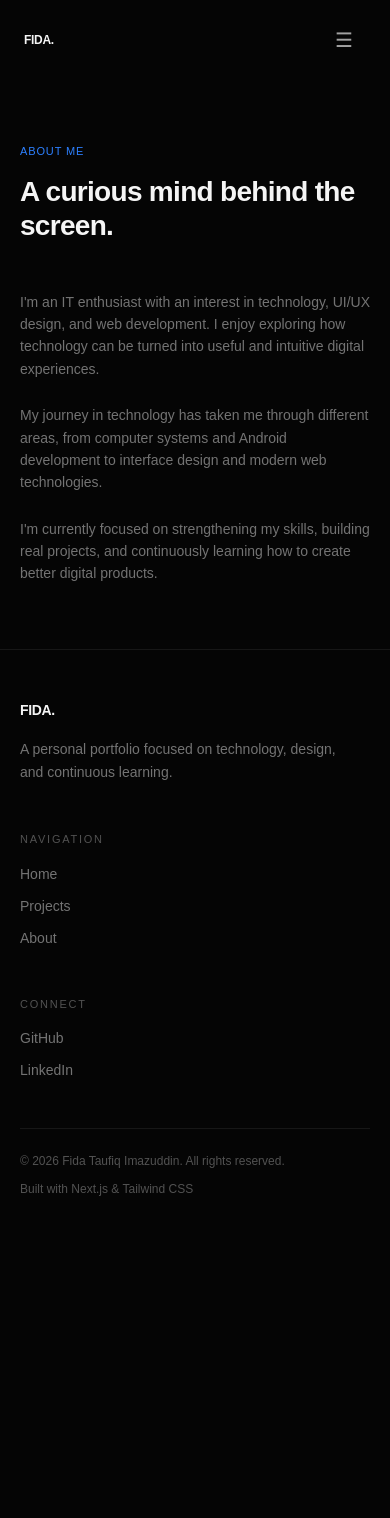
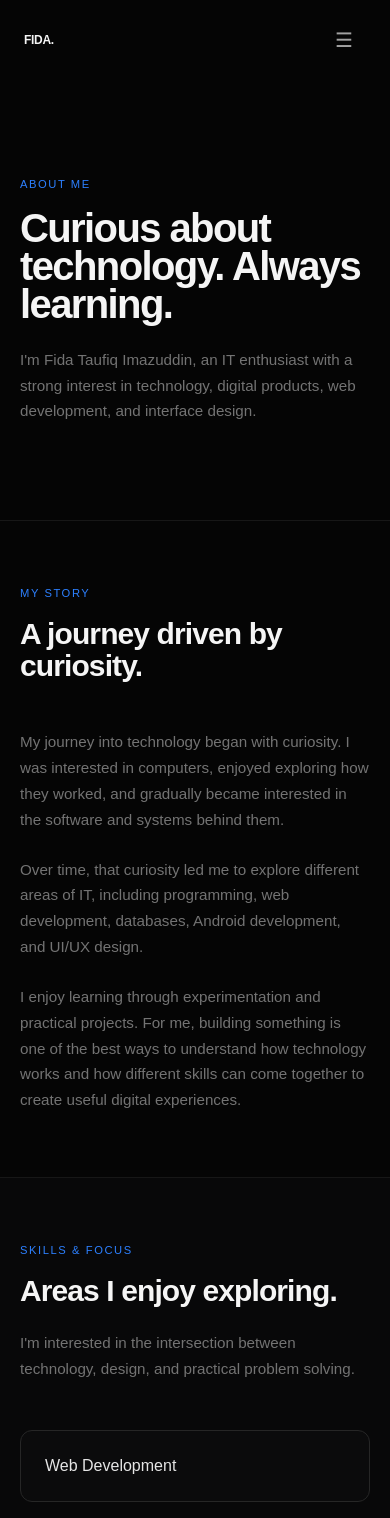
Before and after one commit to fidataufiq/portfolio-website, a Next.js app: page /about in a window 390 px wide. Shown: the top 1518 px of the page. Before the commit the page ends 1221 px from the top, so only its background shows below. Built offline with nearby package versions, Linux system fonts and the light colour scheme.

Commit message:
refactor: polishing global dan mobile responsiveness

```diff
--- a/app/about/page.tsx
+++ b/app/about/page.tsx
@@ -1,5 +1,174 @@
-import About from "@/components/About";
+import Link from "next/link";
+
+import Container from "@/components/Container";
+import Reveal from "@/components/Reveal";
+
+const skills = ["Web Development", "UI/UX Design", "Frontend Development", "JavaScript", "TypeScript", "React", "Next.js", "HTML & CSS", "MySQL", "Figma"];
+
+const journey = [
+  {
+    period: "Early Journey",
+    title: "Discovering Technology",
+    description: "My interest in technology started with curiosity about computers, how they work, and how software can be created and customized.",
+  },
+  {
+    period: "Learning Phase",
+    title: "Exploring Development & Design",
+    description: "I began exploring programming, web development, databases, Android development, and interface design through learning and personal projects.",
+  },
+  {
+    period: "Present",
+    title: "Building & Growing",
+    description: "Currently, I focus on strengthening my practical skills by building projects and exploring modern technologies, design systems, and digital products.",
+  },
+];
 
 export default function AboutPage() {
-  return <About />;
+  return (
+    <main>
+      {/* ========================================
+          INTRODUCTION
+      ======================================== */}
+      <section className="border-b border-neutral-900 py-24 sm:py-32">
+        <Container>
+          <Reveal>
+            <div className="max-w-3xl">
+              <p className="text-label font-medium text-blue-500">ABOUT ME</p>
+
+              <h1 className="text-display mt-4 font-semibold text-neutral-100">Curious about technology. Always learning.</h1>
+
+              <p className="text-body mt-6 max-w-2xl text-neutral-500">I&apos;m Fida Taufiq Imazuddin, an IT enthusiast with a strong interest in technology, digital products, web development, and interface design.</p>
+            </div>
+          </Reveal>
+        </Container>
+      </section>
+
+      {/* ========================================
+          STORY
+      ======================================== */}
+      <section className="py-16 sm:py-24">
+        <Container className="grid gap-12 md:grid-cols-[0.8fr_1.2fr]">
+          <Reveal>
+            <div>
+              <p className="text-label font-medium text-blue-500">MY STORY</p>
+
+              <h2 className="text-heading mt-4 font-semibold text-neutral-100">A journey driven by curiosity.</h2>
+            </div>
+          </Reveal>
+
+          <Reveal delay={0.1}>
+            <div className="text-body space-y-6 text-neutral-500">
+              <p>My journey into technology began with curiosity. I was interested in computers, enjoyed exploring how they worked, and gradually became interested in the software and systems behind them.</p>
+
+              <p>Over time, that curiosity led me to explore different areas of IT, including programming, web development, databases, Android development, and UI/UX design.</p>
+
+              <p>
+                I enjoy learning through experimentation and practical projects. For me, building something is one of the best ways to understand how technology works and how different skills can come together to create useful digital
+                experiences.
+              </p>
+            </div>
+          </Reveal>
+        </Container>
+      </section>
+
+      {/* ========================================
+          SKILLS
+      ======================================== */}
+      <section className="border-y border-neutral-900 bg-[#080809] py-16 sm:py-24">
+        <Container>
+          <Reveal>
+            <div className="max-w-2xl">
+              <p className="text-label font-medium text-blue-500">SKILLS & FOCUS</p>
+
+              <h2 className="text-heading mt-4 font-semibold text-neutral-100">Areas I enjoy exploring.</h2>
+
+              <p className="text-body mt-6 text-neutral-500">I&apos;m interested in the intersection between technology, design, and practical problem solving.</p>
+            </div>
+          </Reveal>
+
+          <div className="mt-12 grid gap-4 sm:grid-cols-2 lg:grid-cols-3">
+            {skills.map((skill, index) => (
+              <Reveal key={skill} delay={index * 0.05}>
+                <div className="rounded-xl border border-neutral-800 bg-[#0b0b0c] p-6 transition duration-300 hover:-translate-y-1 hover:border-neutral-600">
+                  <p className="text-subheading font-medium text-neutral-200">{skill}</p>
+                </div>
+              </Reveal>
+            ))}
+          </div>
+        </Container>
+      </section>
+
+      {/* ========================================
+          JOURNEY
+      ======================================== */}
+      <section className="py-16 sm:py-24">
+        <Container>
+          <Reveal>
+            <div className="max-w-2xl">
+              <p className="text-label font-medium text-blue-500">JOURNEY</p>
+
+              <h2 className="text-heading mt-4 font-semibold text-neutral-100">Learning through different stages.</h2>
+            </div>
+          </Reveal>
+
+          <div className="mt-12">
+            {journey.map((item, index) => (
+              <Reveal key={item.title} delay={index * 0.1}>
+                <div className="grid gap-4 border-t border-neutral-900 py-8 md:grid-cols-[0.4fr_0.6fr_1.5fr]">
+                  <p className="text-label font-medium text-blue-500">{item.period}</p>
+
+                  <h3 className="text-subheading font-medium text-neutral-200">{item.title}</h3>
+
+                  <p className="text-body text-neutral-500">{item.description}</p>
+                </div>
+              </Reveal>
+            ))}
+          </div>
+        </Container>
+      </section>
+
+      {/* ========================================
+          CURRENT FOCUS
+      ======================================== */}
+      <section className="border-y border-neutral-900 py-16 sm:py-24">
+        <Container>
+          <Reveal>
+            <div className="max-w-3xl">
+              <p className="text-label font-medium text-blue-500">CURRENTLY EXPLORING</p>
+
+              <h2 className="text-heading mt-4 font-semibold text-neutral-100">Building, learning, and exploring what&apos;s next.</h2>
+
+              <p className="text-body mt-6 max-w-2xl text-neutral-500">
+                Right now, I&apos;m focused on improving my frontend development skills, building portfolio projects, learning more about modern web technologies, and exploring how good design can improve the way people interact with
+                digital products.
+              </p>
+            </div>
+          </Reveal>
+        </Container>
+      </section>
+
+      {/* ========================================
+          CTA
+      ======================================== */}
+      <section className="py-24 sm:py-32">
+        <Container>
+          <Reveal>
+            <div className="flex flex-col justify-between gap-8 border border-neutral-800 bg-[#0b0b0c] p-8 sm:p-12 md:flex-row md:items-end">
+              <div className="max-w-xl">
+                <p className="text-label font-medium text-blue-500">LET&apos;S CONNECT</p>
+
+                <h2 className="text-heading mt-4 font-semibold text-neutral-100">Interested in working together or just having a conversation?</h2>
+
+                <p className="text-body mt-6 text-neutral-500">Feel free to explore my projects or connect with me through my social platforms.</p>
+              </div>
+
+              <Link href="/projects" className="shrink-0 rounded-full bg-white px-5 py-3 text-[12px] font-medium text-black transition duration-300 hover:-translate-y-1 hover:bg-neutral-200 hover:shadow-lg hover:shadow-white/10">
+                Explore Projects
+              </Link>
+            </div>
+          </Reveal>
+        </Container>
+      </section>
+    </main>
+  );
 }
--- a/app/globals.css
+++ b/app/globals.css
@@ -24,9 +24,11 @@
 
 html {
   scroll-behavior: smooth;
+  background: var(--background);
 }
 
 body {
+  min-height: 100vh;
   background: var(--background);
   color: var(--foreground);
   font-family: Arial, Helvetica, sans-serif;
@@ -38,7 +40,7 @@ body {
 }
 
 ::selection {
-  background: #3b82f6;
+  background: #2563eb;
   color: white;
 }
 
@@ -56,32 +58,31 @@ img {
 ======================================== */
 
 .text-display {
-  font-size: 36px;
-  line-height: 1.2;
+  font-size: clamp(2.5rem, 6vw, 5.5rem);
+  line-height: 0.95;
+  letter-spacing: -0.04em;
+}
+
+.text-heading {
+  font-size: clamp(1.875rem, 4vw, 3.25rem);
+  line-height: 1.05;
   letter-spacing: -0.03em;
 }
 
-.text-heading {
-  font-size: 28px;
-  line-height: 1.2;
-  letter-spacing: -0.025em;
-}
-
 .text-subheading {
-  font-size: 18px;
-  line-height: 1.3;
-  letter-spacing: -0.015em;
+  font-size: clamp(1rem, 2vw, 1.25rem);
+  line-height: 1.4;
 }
 
 .text-body {
-  font-size: 14px;
-  line-height: 1.6;
+  font-size: 0.95rem;
+  line-height: 1.7;
 }
 
 .text-label {
-  font-size: 11px;
-  line-height: 1.4;
-  letter-spacing: 0.08em;
+  font-size: 0.7rem;
+  letter-spacing: 0.14em;
+  text-transform: uppercase;
 }
 
 @media (min-width: 640px) {
@@ -97,3 +98,17 @@ img {
     font-size: 20px;
   }
 }
+
+@media (prefers-reduced-motion: reduce) {
+  html {
+    scroll-behavior: auto;
+  }
+
+  *,
+  *::before,
+  *::after {
+    animation-duration: 0.01ms !important;
+    animation-iteration-count: 1 !important;
+    transition-duration: 0.01ms !important;
+  }
+}
--- a/app/layout.tsx
+++ b/app/layout.tsx
@@ -15,8 +15,12 @@ const geistMono = Geist_Mono({
 });
 
 export const metadata: Metadata = {
-  title: "Fida Taufiq Imazuddin | Portfolio",
-  description: "Portfolio of Fida Taufiq Imazuddin — IT enthusiast, designer, and developer.",
+  title: {
+    default: "Fida Taufiq Imazuddin | Portfolio",
+    template: "%s | Fida Taufiq Imazuddin",
+  },
+  description: "Personal portfolio of Fida Taufiq Imazuddin, exploring technology, web development, and UI/UX design.",
+  keywords: ["Fida Taufiq Imazuddin", "Portfolio", "Web Developer", "Frontend Developer", "UI UX Designer", "Next.js"],
 };
 
 export default function RootLayout({
--- a/app/projects/[slug]/page.tsx
+++ b/app/projects/[slug]/page.tsx
@@ -1,95 +1,79 @@
+import Image from "next/image";
 import Link from "next/link";
 import { notFound } from "next/navigation";
+
+import Container from "@/components/Container";
 import { projects } from "@/data/projects";
 
-type ProjectPageProps = {
+type ProjectDetailPageProps = {
   params: Promise<{
     slug: string;
   }>;
 };
 
-export default async function ProjectPage({ params }: ProjectPageProps) {
+export default async function ProjectDetailPage({ params }: ProjectDetailPageProps) {
   const { slug } = await params;
 
-  const project = projects.find((project) => project.slug === slug);
+  const project = projects.find((item) => item.slug === slug);
 
   if (!project) {
     notFound();
   }
 
   return (
-  <section className="mx-auto max-w-5xl px-6 py-24">
-    <Link
-      href="/projects"
-      className="text-sm text-neutral-500 transition hover:text-neutral-900"
-    >
+    <main>
+      {/* Hero */}
+      <section className="py-16 sm:py-24">
+        <Container>
+          <Link href="/projects" className="text-[12px] text-neutral-500 transition hover:text-white">
             ← Back to projects
           </Link>
 
-    <div className="mt-16 max-w-3xl">
-      <p className="text-sm font-medium tracking-wide text-blue-600">
-        {project.category}
-      </p>
+          <div className="mt-12 max-w-3xl">
+            <p className="text-label font-medium text-blue-500">{project.category}</p>
 
-      <h1 className="mt-4 text-5xl font-semibold tracking-tight sm:text-6xl">
-        {project.title}
-      </h1>
+            <h1 className="text-display mt-4 font-semibold text-neutral-100">{project.title}</h1>
 
-      <p className="mt-6 text-xl leading-9 text-neutral-500">
-        {project.description}
-      </p>
+            <p className="text-body mt-6 max-w-2xl text-neutral-500">{project.description}</p>
           </div>
+        </Container>
+      </section>
 
-    <div className="mt-16 grid gap-12 border-t border-neutral-200 pt-12 md:grid-cols-[2fr_1fr]">
+      {/* Project Image */}
+      <section className="pb-16 sm:pb-24">
+        <Container>
+          <div className="relative aspect-[16/9] overflow-hidden rounded-2xl border border-neutral-800 bg-neutral-900">
+            <Image src={project.image} alt={`${project.title} project preview`} fill priority className="object-cover" />
+          </div>
+        </Container>
+      </section>
+
+      {/* Project Information */}
+      <section className="border-t border-neutral-900 py-16 sm:py-24">
+        <Container>
+          <div className="grid gap-12 md:grid-cols-[1.4fr_0.6fr]">
             <div>
-        <h2 className="text-2xl font-semibold tracking-tight">
-          Overview
-        </h2>
+              <p className="text-label font-medium text-blue-500">OVERVIEW</p>
 
-        <p className="mt-6 text-lg leading-8 text-neutral-500">
-          {project.longDescription}
-        </p>
-      </div>
+              <h2 className="text-heading mt-4 font-semibold text-neutral-100">About this project</h2>
 
-      <div className="space-y-8">
-        <div>
-          <p className="text-sm text-neutral-500">
-            Role
-          </p>
-
-          <p className="mt-2 font-medium">
-            {project.role}
-          </p>
+              <p className="text-body mt-6 max-w-2xl text-neutral-500">{project.description}</p>
             </div>
 
             <div>
-          <p className="text-sm text-neutral-500">
-            Year
-          </p>
+              <p className="text-label font-medium text-blue-500">TECHNOLOGIES</p>
 
-          <p className="mt-2 font-medium">
-            {project.year}
-          </p>
-        </div>
-
-        <div>
-          <p className="text-sm text-neutral-500">
-            Technologies
-          </p>
-
-          <div className="mt-3 flex flex-wrap gap-2">
+              <div className="mt-4 flex flex-wrap gap-2">
                 {project.technologies.map((technology) => (
-              <span
-                key={technology}
-                className="rounded-full bg-neutral-100 px-3 py-1 text-xs font-medium text-neutral-600"
-              >
+                  <span key={technology} className="rounded-full border border-neutral-800 bg-neutral-900 px-3 py-1 text-[11px] text-neutral-400">
                     {technology}
                   </span>
                 ))}
               </div>
             </div>
           </div>
-    </div>
+        </Container>
       </section>
+    </main>
   );
 }
--- a/package.json
+++ b/package.json
@@ -9,6 +9,7 @@
     "lint": "eslint"
   },
   "dependencies": {
+    "motion": "^13.1.1",
     "next": "16.3.1",
     "react": "19.2.8",
     "react-dom": "19.2.8"
```
Also changed, not shown: app/not-found.tsx (added, +23 -0 lines), app/page.tsx (+5 -3 lines), app/projects/page.tsx (+26 -12 lines), 1 other file (tests, documents, lock files or other folders). Lines whose indentation alone changed are shown as unchanged.
